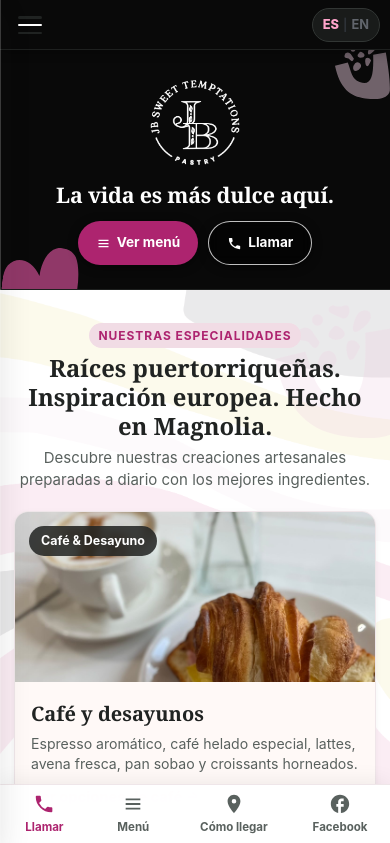
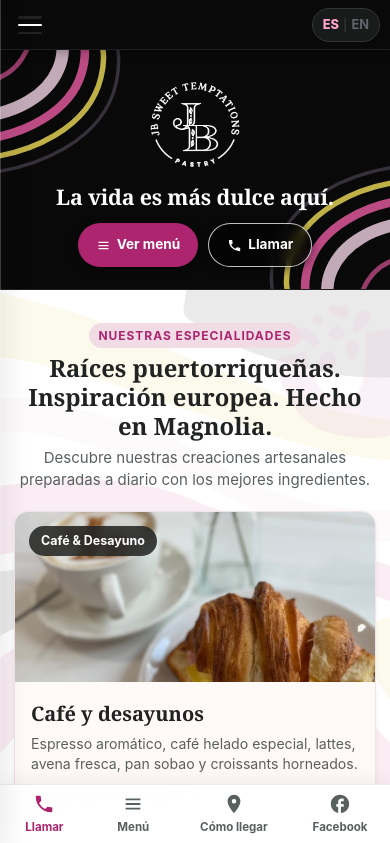
Before and after one commit to 100wrestlingpodcast-sys/sweet-temptations, a plain HTML site: page public/index.html in a window 390 px wide. Shown: the top 843 px of the page. Drawn offline with Linux system fonts and the light colour scheme.

Commit message:
feat(mobile): organic corner brand curves in mobile hero with clean center

```diff
--- a/public/index.html
+++ b/public/index.html
@@ -83,9 +83,11 @@
 
     <!-- Hero Section: Black to Pink gradient transition, large white emblem, compact layout -->
     <section id="home" class="hero-section">
-      <!-- Decorative Accents in Hero (Left Side only, Behind Content) -->
+      <!-- Decorative Accents in Hero -->
       <img src="assets/brand/pink-vector.svg" class="hero-decor hero-decor-pink-top" alt="" aria-hidden="true">
       <img src="assets/brand/heart-vector.svg" class="hero-decor hero-decor-heart" alt="" aria-hidden="true">
+      <img src="assets/brand/hero-curves-topleft.svg" class="hero-decor hero-decor-mobile-tl" alt="" aria-hidden="true">
+      <img src="assets/brand/hero-curves-bottomright.svg" class="hero-decor hero-decor-mobile-br" alt="" aria-hidden="true">
 
       <!-- Right Visual: Storefront facade anchored to viewport edge -->
       <div class="hero-visual">
--- a/public/mobile.css
+++ b/public/mobile.css
@@ -176,7 +176,7 @@
     display: block !important;
   }
 
-  /* Approved Hero Decors for Mobile (Compact, Behind Content) */
+  /* Mobile Hero Decors: Organic corner curves entering top-left and bottom-right */
   .hero-decor {
     position: absolute !important;
     pointer-events: none !important;
@@ -184,20 +184,35 @@
     z-index: 1 !important;
   }
 
-  .hero-decor-pink-top {
-    top: -8px !important;
-    left: -8px !important;
-    width: 65px !important;
-    opacity: 0.25 !important;
-    z-index: 1 !important;
+  .hero-decor-pink-top,
+  .hero-decor-heart {
+    display: none !important;
   }
 
-  .hero-decor-heart {
-    bottom: 0 !important;
-    left: -5px !important;
-    width: 95px !important;
-    opacity: 0.65 !important;
+  .hero-decor-mobile-tl {
+    display: block !important;
+    position: absolute !important;
+    top: -4px !important;
+    left: -4px !important;
+    width: 140px !important;
+    max-width: 38vw !important;
+    height: auto !important;
+    pointer-events: none !important;
     z-index: 1 !important;
+    opacity: 0.9 !important;
+  }
+
+  .hero-decor-mobile-br {
+    display: block !important;
+    position: absolute !important;
+    bottom: -4px !important;
+    right: -4px !important;
+    width: 140px !important;
+    max-width: 38vw !important;
+    height: auto !important;
+    pointer-events: none !important;
+    z-index: 1 !important;
+    opacity: 0.9 !important;
   }
 
   /* Bottom-to-top subtle gradient covering only the bottom ~35% for contrast */
@@ -875,8 +890,6 @@
   background-repeat:repeat,repeat-y!important;
  }
  .brand-decor {opacity:.28!important;max-width:130px;z-index:-1!important;}
- .hero-decor-heart {width:60px!important;opacity:.35!important;bottom:-5px!important;left:0!important;}
- .hero-decor-pink-top {width:40px!important;top:0!important;left:0!important;opacity:.2!important;}
  .specialties-section .section-title {font-size:clamp(23px,6.1vw,27px);line-height:1.22;}
  .category-tabs-wrapper {flex-wrap:wrap!important;overflow:visible!important;}
  .cat-tab {white-space:normal;min-height:44px;max-width:100%;}
@@ -884,22 +897,24 @@
 
 /* Mobile-only black brand hero; desktop storefront composition is unchanged. */
 @media(max-width:767px){
- .hero-section {background:#090909!important;min-height:190px!important;padding:32px 0 28px!important;justify-content:center!important;}
+ .site-header .logo-link, header .logo-link {display:none!important;}
+ .hero-section {
+  background:#090909!important;
+  min-height:240px!important;
+  padding:24px 0 20px!important;
+  box-sizing:border-box!important;
+  justify-content:center!important;
+ }
  .hero-visual,.hero-gradient-overlay {display:none!important;}
- .hero-title {color:#fff!important;font-size:clamp(23px,6.2vw,28px)!important;line-height:1.2!important;margin-bottom:18px!important;text-shadow:none!important;}
- .hero-decor-heart {width:88px!important;opacity:.85!important;bottom:-8px!important;left:0!important;}
- .hero-decor-pink-top {width:70px!important;opacity:.7!important;top:-7px!important;left:auto!important;right:0!important;}
- .hero-inner-container {padding-left:24px!important;padding-right:24px!important;}
-}
-
-/* Mobile brand hierarchy: high-resolution emblem in hero, no duplicate in nav. */
-@media(max-width:767px){
- .site-header .logo-link, header .logo-link {display:none!important;}
- .hero-section {min-height:240px!important;padding:20px 0!important;box-sizing:border-box!important;}
  .hero-brand-group {gap:12px!important;}
  .hero-emblem-wrap {display:flex!important;align-items:center;justify-content:center;}
  .hero-logo-emblem {width:96px!important;height:96px!important;object-fit:contain!important;}
- .hero-title {font-size:clamp(20px,5.5vw,23px)!important;margin-bottom:14px!important;line-height:1.2!important;}
- .hero-decor-heart {width:76px!important;opacity:.65!important;}
- .hero-decor-pink-top {width:55px!important;opacity:.45!important;}
+ .hero-title {
+  color:#fff!important;
+  font-size:clamp(20px,5.5vw,23px)!important;
+  line-height:1.2!important;
+  margin-bottom:14px!important;
+  text-shadow:none!important;
+ }
+ .hero-inner-container {padding-left:20px!important;padding-right:20px!important;}
 }
--- a/public/styles.css
+++ b/public/styles.css
@@ -658,6 +658,11 @@ a {
   filter: drop-shadow(0 4px 12px rgba(0,0,0,0.5));
 }
 
+.hero-decor-mobile-tl,
+.hero-decor-mobile-br {
+  display: none;
+}
+
 /* ==========================================================================
    Continuous Page Background (Organic Flowing Brand Waves & Expanded Pattern)
    ========================================================================== */
```
Also changed, not shown: public/assets/brand/hero-curves-bottomright.svg (added), public/assets/brand/hero-curves-topleft.svg (added).
